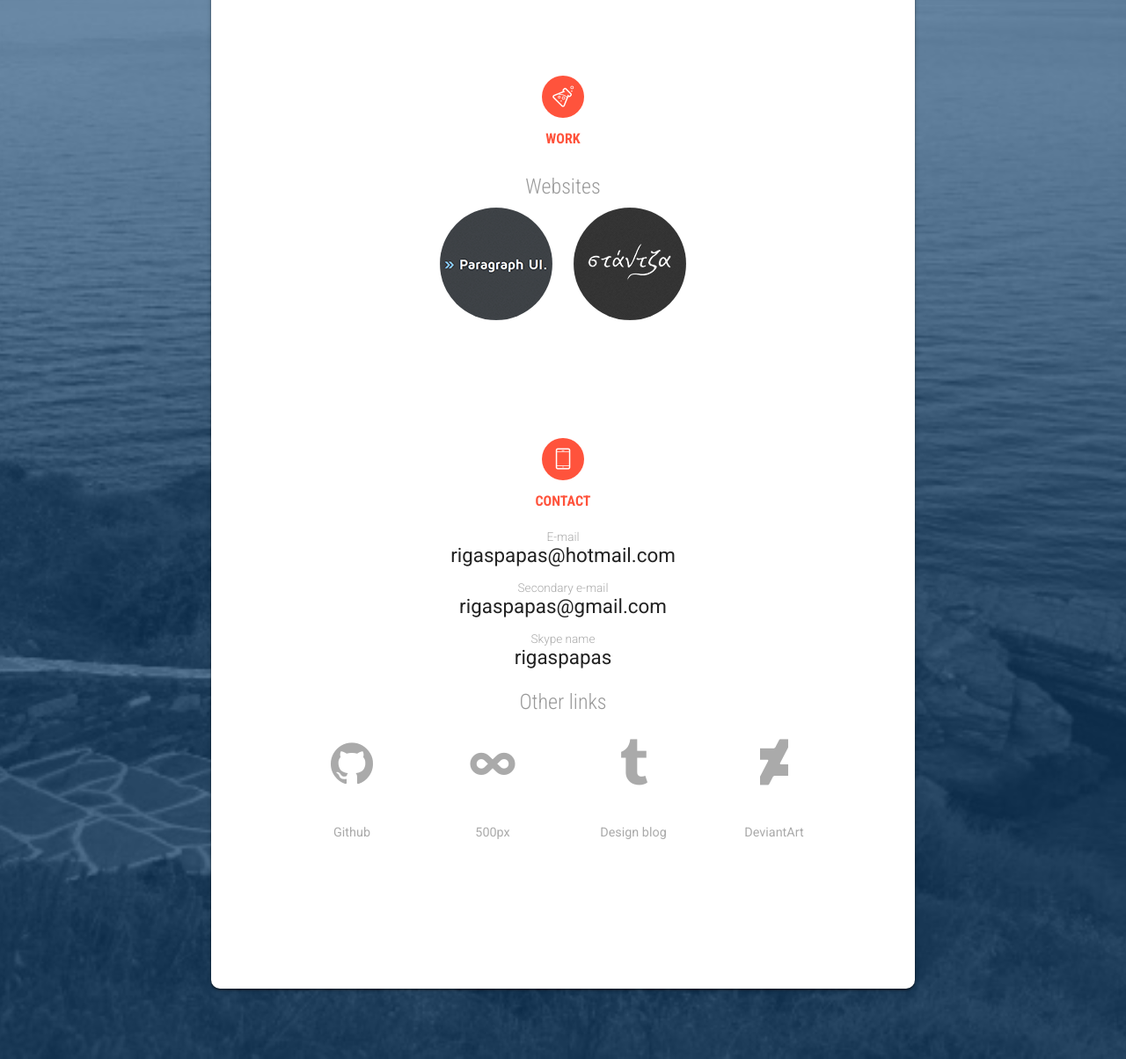
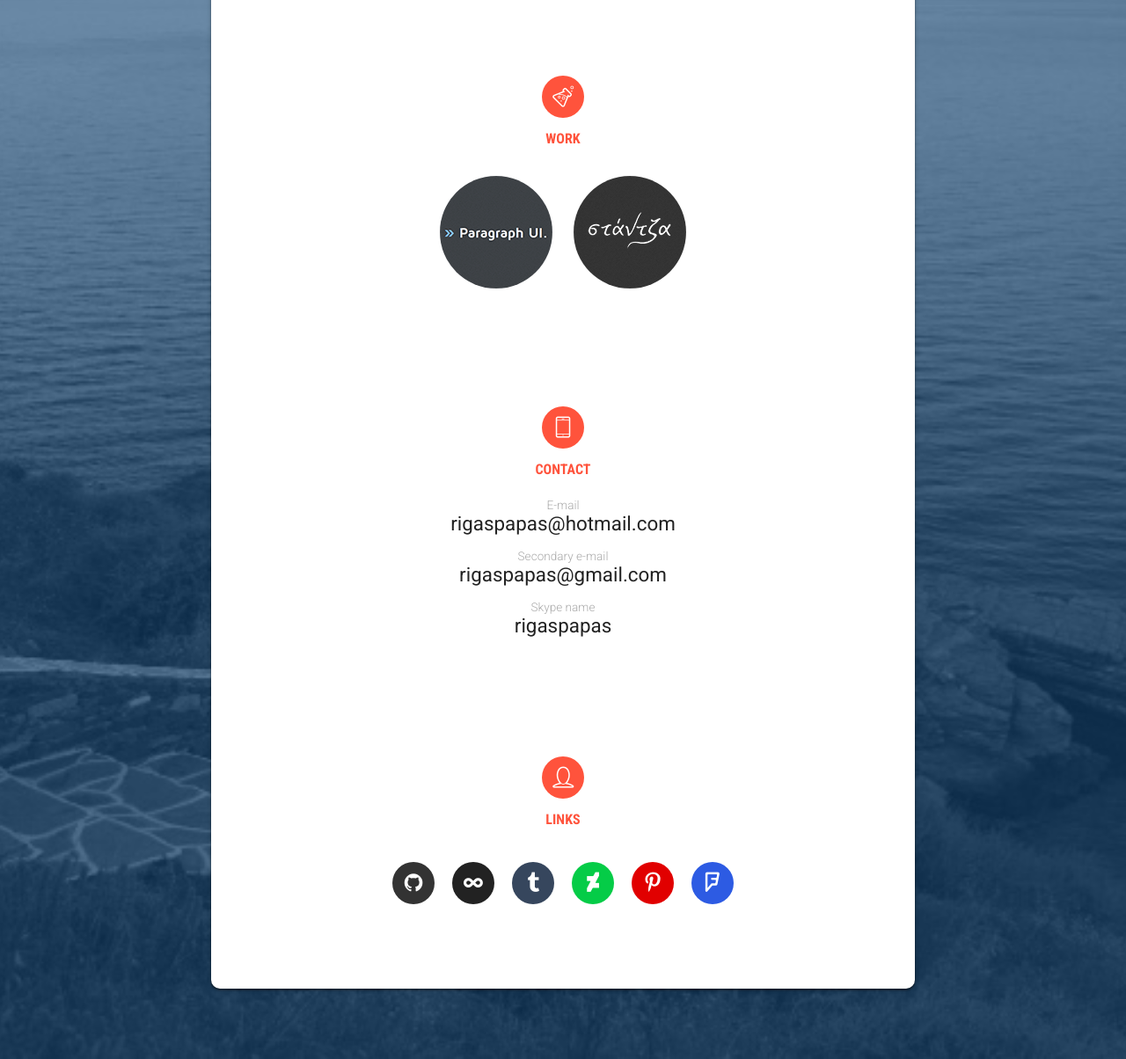
Before and after one commit to rigaspapas/rigaspapas.com, a PHP site: page / in a window 1280 px wide. Shown: the part 557-1761 px from the top of the page at 88% size. Run offline with PHP 8.4, Linux system fonts and the light colour scheme.

Commit message:
New format on links

```diff
--- a/css/style.less
+++ b/css/style.less
@@ -204,7 +204,12 @@ h3 {
 #bio-header:before { content: '\e804'; }
 #work-header:before { content: '\e805'; }
 #contact-header:before { content: '\e806'; }
+#links-header:before { content: '\e809'; }
 .header-icon:before {
+    background-color: @darkOrange;
+}
+.icon:before {
+    .radius( 50% );
     display: block;
     width: 3rem;
     height: 3rem;
@@ -212,19 +217,17 @@ h3 {
     font-size: 1.5rem;
     margin: .5rem auto;
     color: #fff;
-    background-color: @darkOrange;
-    .radius( 50% );
-}
-.icon:before {
     font-family: "fontello";
     font-style: normal;
     font-weight: normal;
     speak: none;
 }
-.icon-github:before { content: '\e800'; }
-.icon-500px:before { content: '\e801'; }
-.icon-deviantart:before { content: '\e802'; }
-.icon-tumblr:before { content: '\e803'; }
+.icon-github:before { content: '\e800'; background-color: #333; }
+.icon-500px:before { content: '\e801'; background-color: #222; }
+.icon-deviantart:before { content: '\e802'; background-color: #05cc47; }
+.icon-tumblr:before { content: '\e803'; background-color: #36465D; }
+.icon-pinterest:before { content: '\e807'; background-color: #e10000; }
+.icon-foursquare:before { content: '\e808'; background-color: #2d5be3; }
 
 article {
     padding: 2rem 10% 5rem;
@@ -287,23 +290,13 @@ dd {
     &:hover { color: @darkOrange; }
 }
 #links {
+    text-align: center;
     a {
-        color: #aaa;
-        float: left;
-        width: 25%;
-        text-align: center;
-        font-size: 0.9rem;
-        display: block;
-        line-height: 3em;
-        .transition( .3 );
-
-        .icon {
-            display: block;
-            font-size: 3.5rem;
-            line-height: 2em;
-        }
-        &:hover { color: @blue; }
-
+        margin: .5rem;
+        display: inline-block;
+    }
+    span {
+        display: none;
     }
 }
 
--- a/index.html
+++ b/index.html
@@ -41,7 +41,6 @@
                 <article id="work-article">
                     <h2 id="work-header" class="icon header-icon">Work</h2>
                     <div class="work-section">
-                        <h3>Websites</h3>
                         <div class="work-cont" id="web-work">
                             <a href="/ParagraphUI">
                                 <img alt="Paragraph UI" src="images/web/paragraphui.png" />
@@ -68,23 +67,34 @@
                             <dd>rigaspapas</dd>
                     </dl>
 
-                    <h3>Other links</h3>
+                </article>
+
+                <article id="links-article">
+                    <h2 id="links-header" class="icon header-icon">Links</h2>
                     <div id="links">
                         <a id="github" href="https://github.com/rigaspapas/">
                             <i class="icon icon-github"></i>
-                            Github
+                            <span>Github</span>
                         </a>
                         <a id="fpx" href="http://500px.com/rhgas">
                             <i class="icon icon-500px"></i>
-                            500px
+                            <span>500px</span>
                         </a>
                         <a id="tumblr" href="http://footballdesign.tumblr.com/">
                             <i class="icon icon-tumblr"></i>
-                            Design blog
+                            <span>Design blog</span>
                         </a>
                         <a id="deviantart" href="http://rigaspapas.deviantart.com/">
                             <i class="icon icon-deviantart"></i>
-                            DeviantArt
+                            <span>DeviantArt</span>
+                        </a>
+                        <a id="pinterest" href="https://www.pinterest.com/rigaspapas/">
+                            <i class="icon icon-pinterest"></i>
+                            <span>Pinterest</span>
+                        </a>
+                        <a id="foursquare" href="https://foursquare.com/rigaspapas">
+                            <i class="icon icon-foursquare"></i>
+                            <span>Foursquare</span>
                         </a>
                     </div>
                 </article>
```
Also changed, not shown: css/style.css, fonts/fontello.ttf, fonts/fontello.woff, 2 other files.
